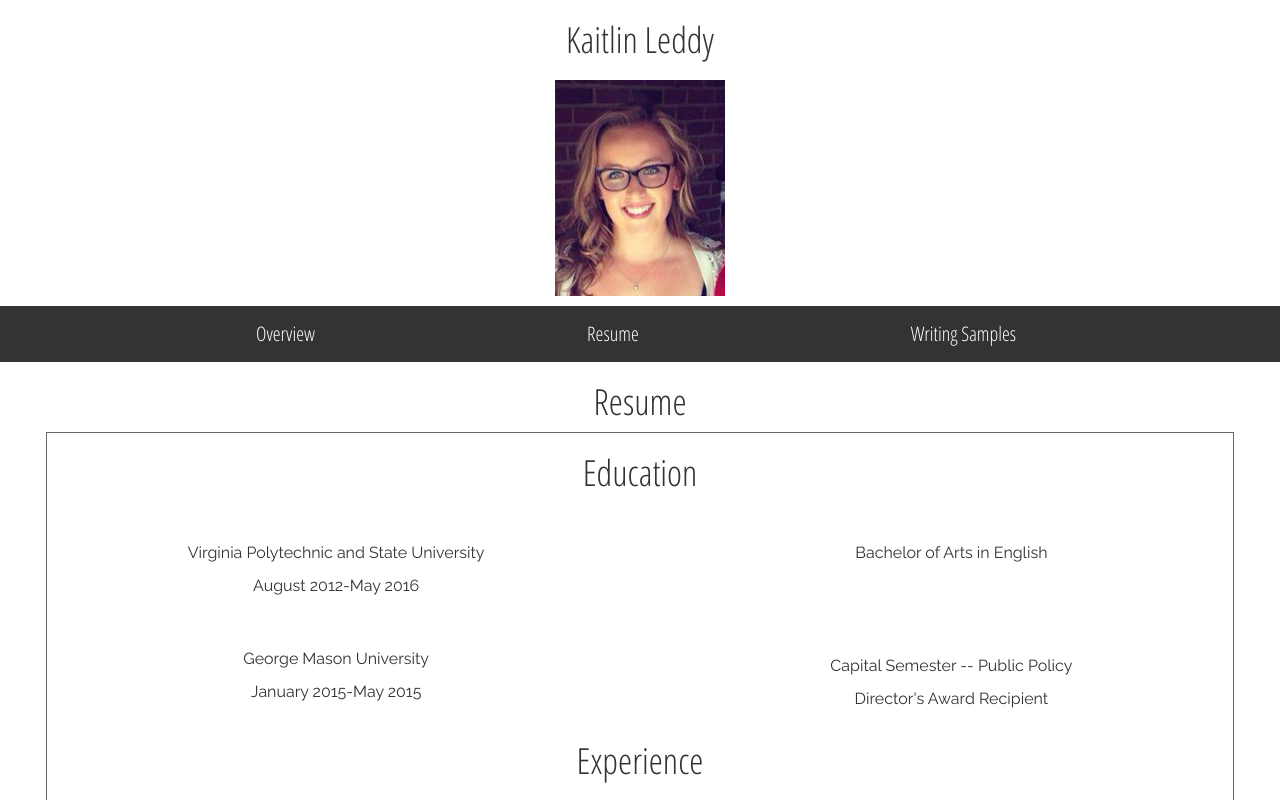
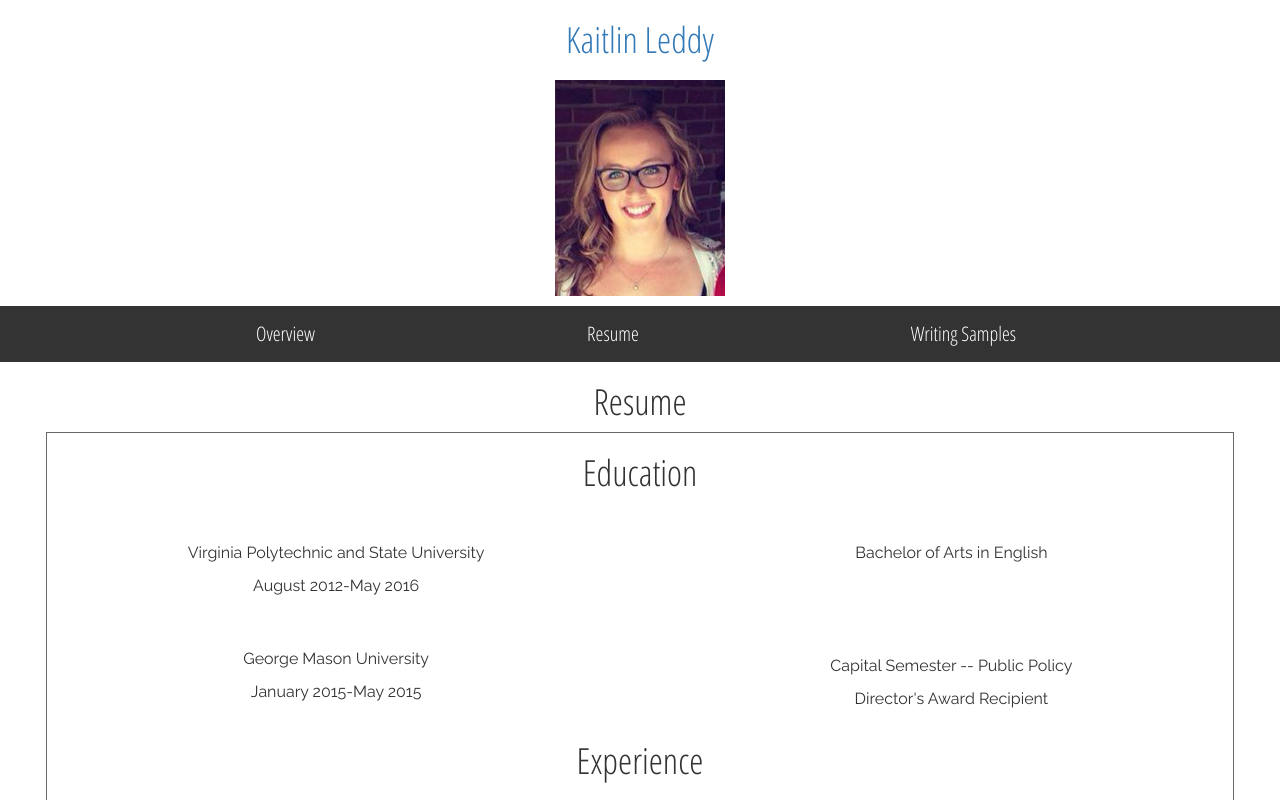
Before and after one commit to kaitcl11/kaitcl11.github.io, a plain HTML site: page Resume.html in a window 1280 px wide. Shown: the top 800 px of the page. Drawn offline with nearby package versions, Linux system fonts and the light colour scheme.

Commit message:
Update 3

```diff
--- a/Resume.html
+++ b/Resume.html
@@ -18,7 +18,7 @@
 
 </div>
   <div id="header">
-  <h1>Kaitlin Leddy</h1>
+    <h1><a href="index.html">Kaitlin Leddy</a> </h1>
   <h2> <img src="headshot.png"/> </h2>
 </div>
 <ul>
```
Also changed, not shown: Overview.html (+1 -1 lines), writingsamples.html (+1 -1 lines).
